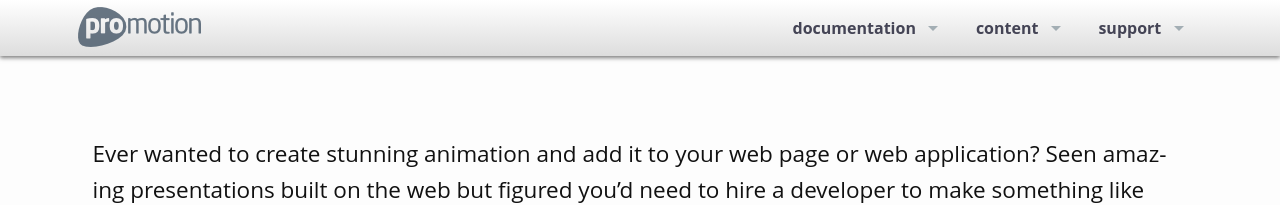
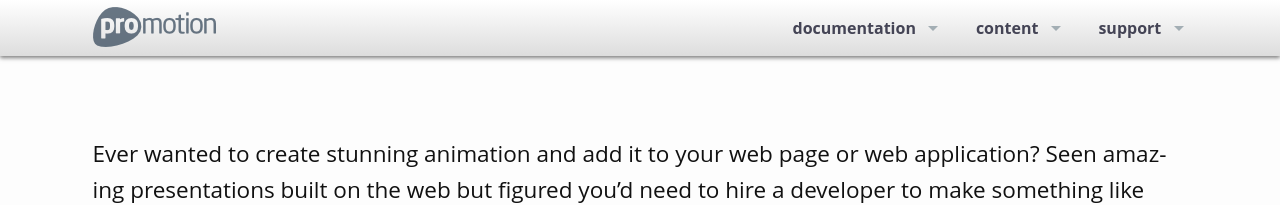
Before and after one commit to ProGraphics/prostyle.io, a Jekyll site: the page built from index.md, in a window 1280 px wide. Shown: the top 205 px of the page. Built offline with Jekyll 4.4.1, drawn with Linux system fonts in a browser that asks for light colours; nearby versions of some CDN libraries; a script that is not in the unit is left out.

Commit message:
Padding on the logo to align it with the content

```diff
--- a/_sass/override-top-bar.scss
+++ b/_sass/override-top-bar.scss
@@ -18,6 +18,10 @@
 	-webkit-transition: none;
 	-o-transition: none;
 	transition: none;
+}
+
+.top-bar .name {
+	padding-left: ($column-gutter / 2);
 }
 
 a.logo {
```
